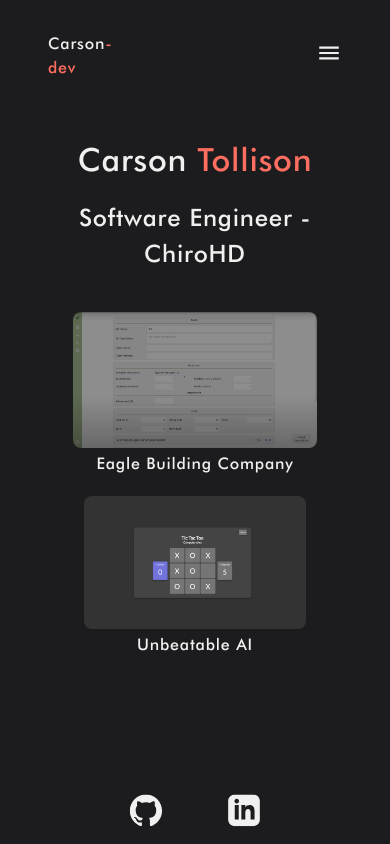
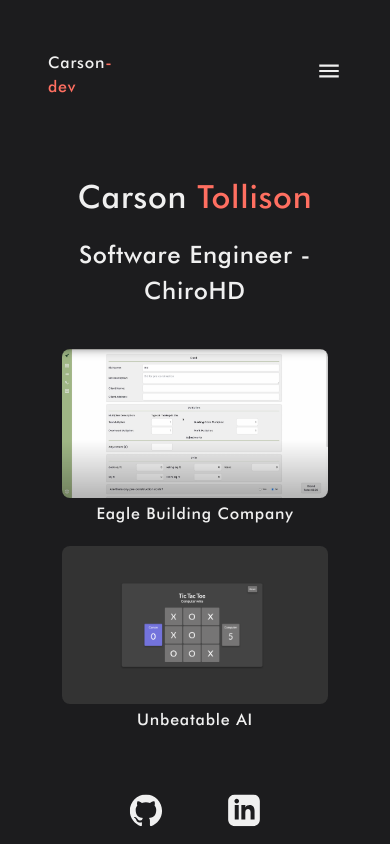
Before and after one commit to c-tollison/carson-dev, a React (Vite) app: page / in a window 390 px wide. In both pictures the pointer is over the element "Eagle Building Company". Built offline with nearby package versions, Linux system fonts and the light colour scheme.

Commit message:
mobile fixes

```diff
--- a/src/components/nav-bar/nav-bar.css
+++ b/src/components/nav-bar/nav-bar.css
@@ -103,6 +103,10 @@ header {
 }
 
 @media (max-width: 650px) {
+    .navbar {
+        height: 85px;
+    }
+
     .hide-on-mobile {
         display: none;
     }
--- a/src/components/projects/project/project.css
+++ b/src/components/projects/project/project.css
@@ -31,7 +31,7 @@
 @media (max-width: 650px) {
     .projectHolder {
         display: flex;
-        width: 100%;
+        width: 120%;
         height: auto;
         flex-direction: column;
         text-align: center;
@@ -40,7 +40,12 @@
     }
 
     .projectHolder:hover {
-        width: 110%;
+        width: 120%;
+    }
+
+    .projectHolder img:hover {
+        cursor: pointer;
+        opacity: 1;
     }
 
     .projectHolder img {
```
